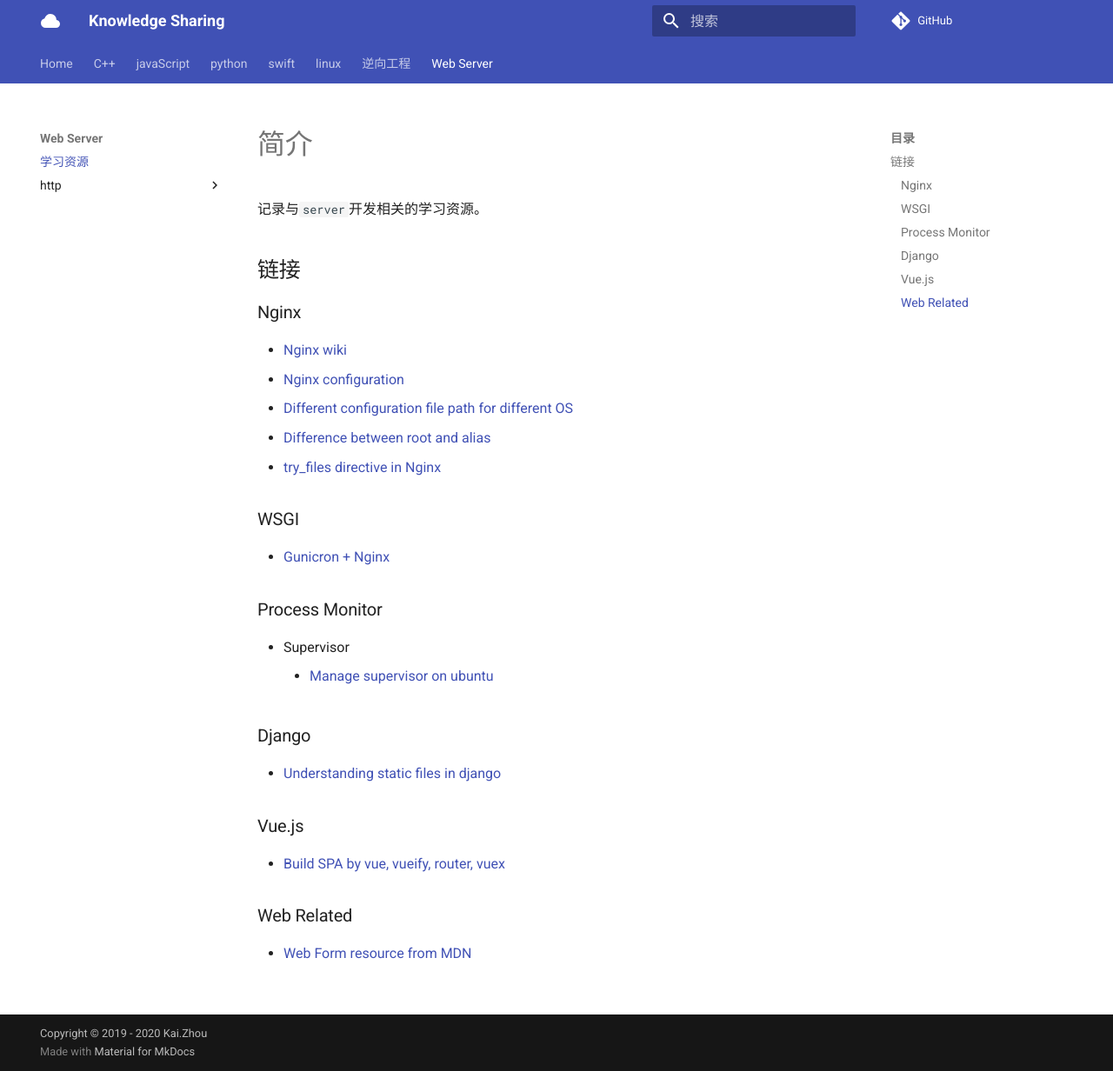
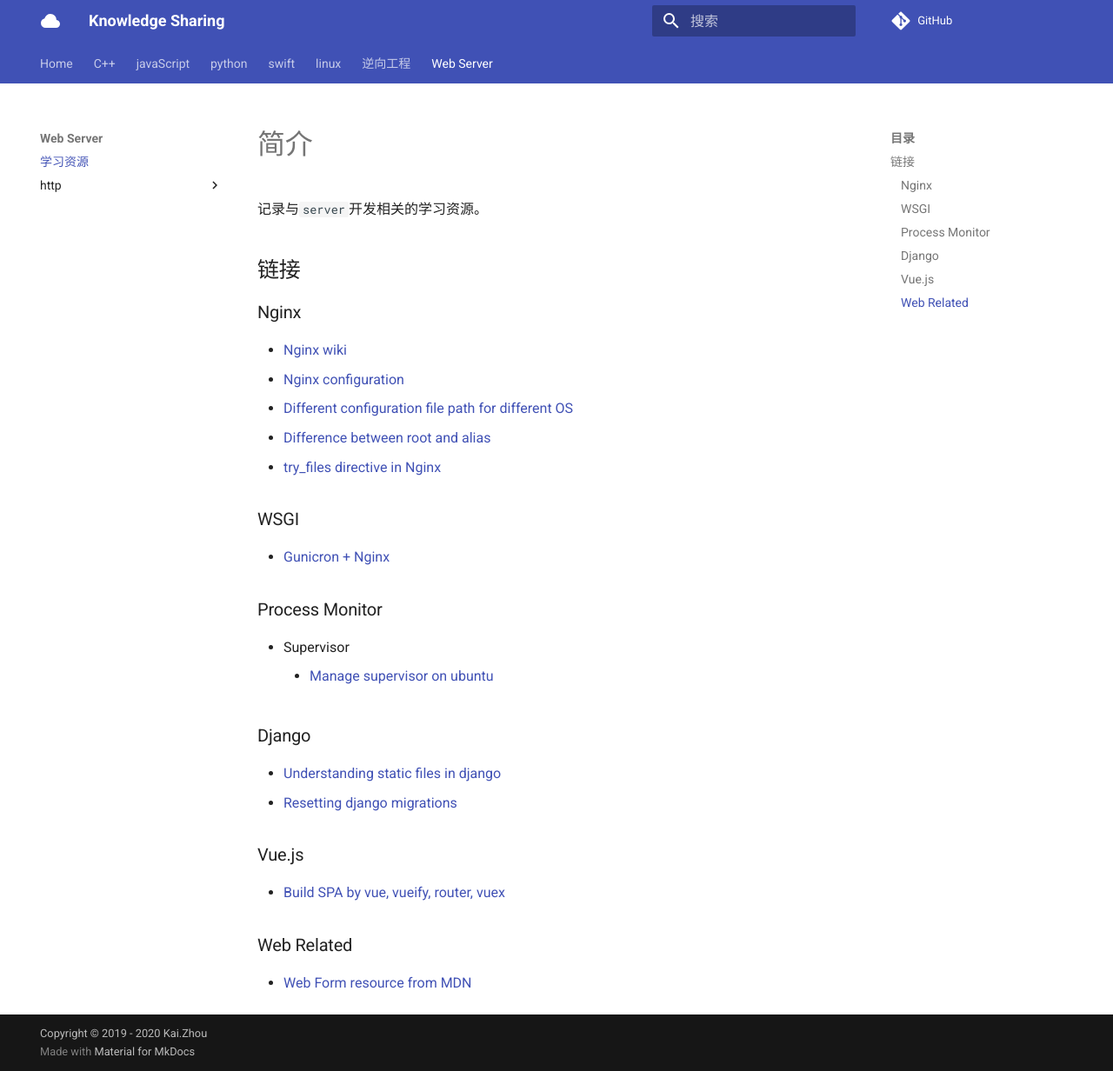
Before and after one commit to zhoukaidev/ks_blog, an MkDocs documentation site: the page built from docs/server/trainingResource.md, in a window 1280 px wide and 1232 px high. Shown: the whole window at 87% size. Built offline with MkDocs 1.6.1 and Material for MkDocs 9.7.7, drawn with Linux system fonts in a browser that asks for light colours; comment, search, counter and statistics services are not loaded.

Commit message:
Update trainingResource.md

```diff
--- a/docs/server/trainingResource.md
+++ b/docs/server/trainingResource.md
@@ -25,6 +25,7 @@
 ### Django
 
 * [Understanding static files in django](https://medium.com/@vonkunesnewton/understanding-static-files-in-django-heroku-1b8d2f003977)
+* [Resetting django migrations](https://www.techiediaries.com/resetting-django-migrations/)
 
 ### Vue.js
 
```
